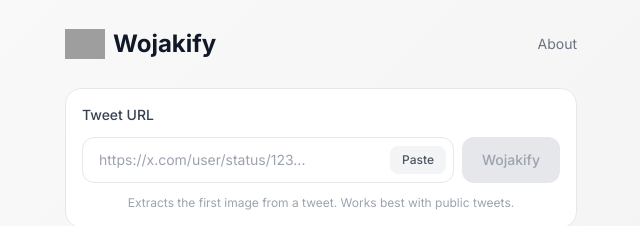
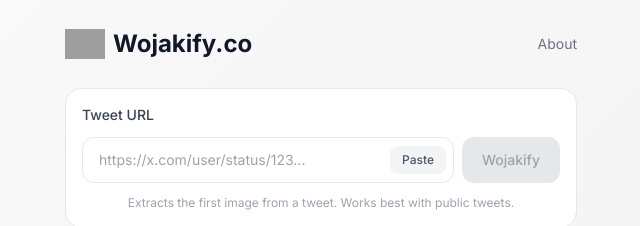
Before and after one commit to AlexMasmej/WOJAK-mini-app, a Next.js app: page / in a window 1280 px wide. Shown: the top 226 px of the page, without its empty margins (319-959 px from the left). Built offline with nearby package versions, Linux system fonts and the light colour scheme; grey boxes are pictures that could not be loaded.

Commit message:
fix: Change top left copy from "Wojakify" to "Wojakify.co"

```diff
--- a/src/app/page.tsx
+++ b/src/app/page.tsx
@@ -109,7 +109,7 @@ export default function Home() {
               className="w-8 h-8 sm:w-10 sm:h-10 object-contain"
             />
             <h1 className="text-xl sm:text-2xl font-bold text-gray-900">
-              Wojakify
+              Wojakify.co
             </h1>
           </button>
           <Link
```
